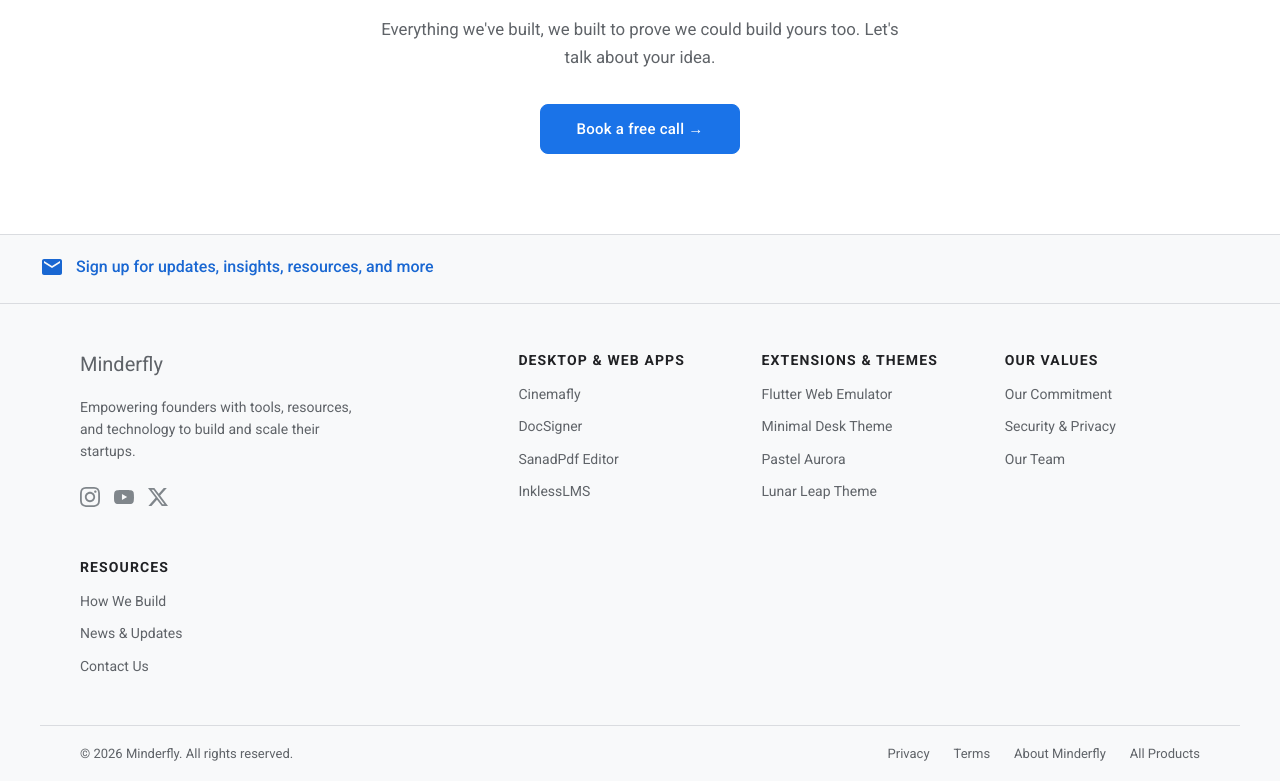
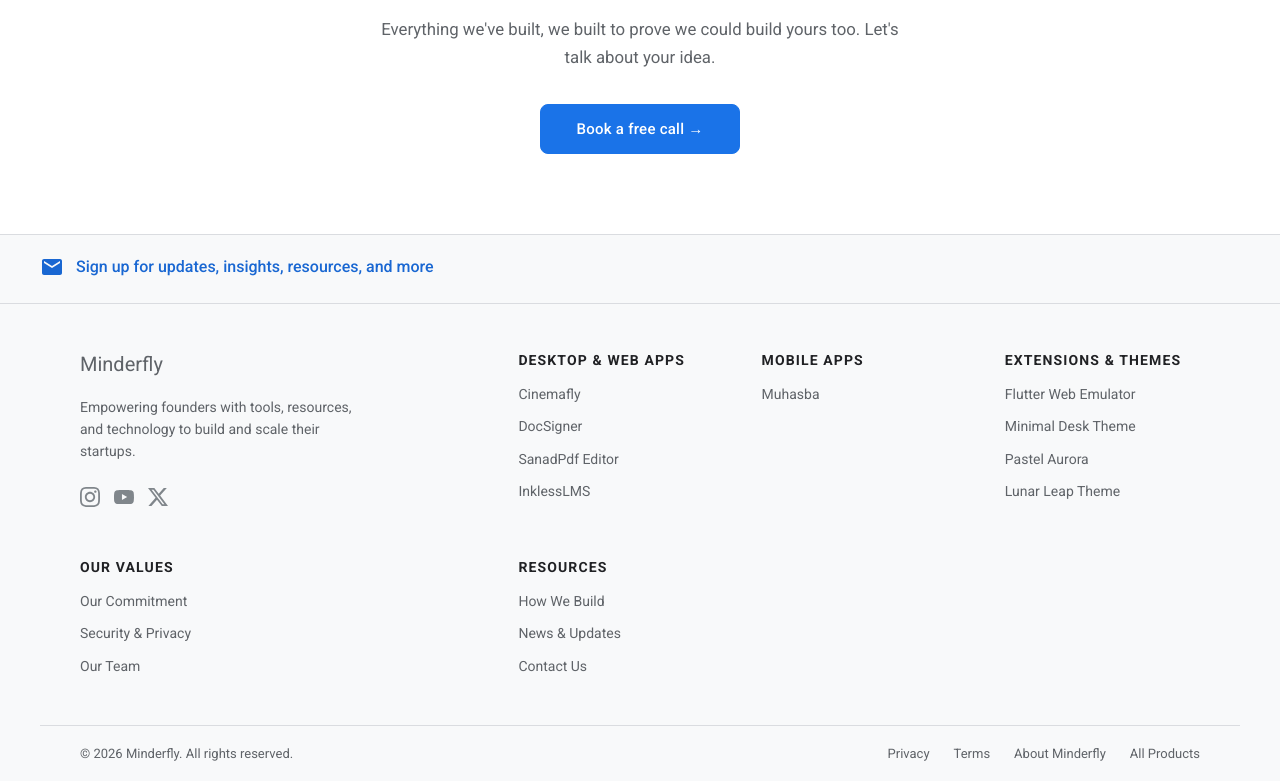
Before and after one commit to HafizRizwanUmar/minderfly_new, a React (Vite) app: page /news in a window 1280 px wide. Shown: the part 2522-3303 px from the top of the page. Built offline with nearby package versions, Linux system fonts and the light colour scheme; a web font is replaced by a local one.

Commit message:
feat: add Muhasba to header and footer nav

```diff
--- a/src/components/Footer.jsx
+++ b/src/components/Footer.jsx
@@ -12,6 +12,9 @@
     { label: 'DocSigner', href: '/products/docsigner' },
     { label: 'SanadPdf Editor', href: '/products/sanad-pdf-editor' },
     { label: 'InklessLMS', href: '/products/inkless-lms' },
+  ],
+  'Mobile Apps': [
+    { label: 'Muhasba', href: '/products/muhasba' },
   ],
   'Extensions & Themes': [
     { label: 'Flutter Web Emulator', href: '/products/flutter-web-emulator' },
--- a/src/components/Header.jsx
+++ b/src/components/Header.jsx
@@ -28,6 +28,12 @@
             title: 'Web Applications',
             links: [
               { label: 'InklessLMS', href: '/products/inkless-lms' },
+            ]
+          },
+          {
+            title: 'Mobile Applications',
+            links: [
+              { label: 'Muhasba', href: '/products/muhasba' },
             ]
           },
           {
```
